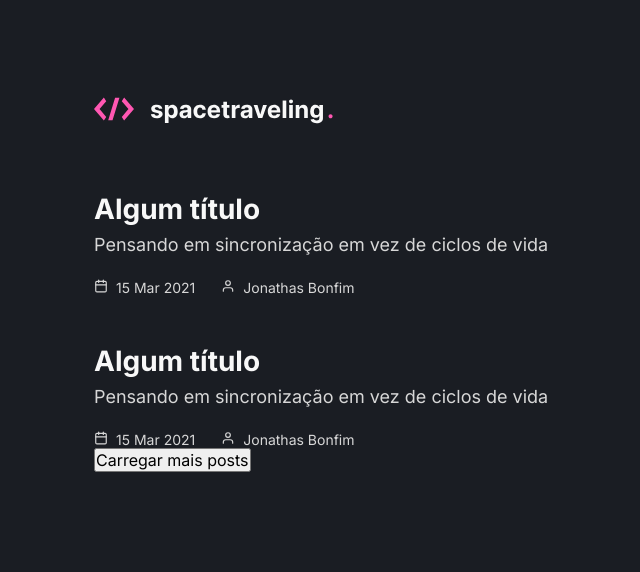
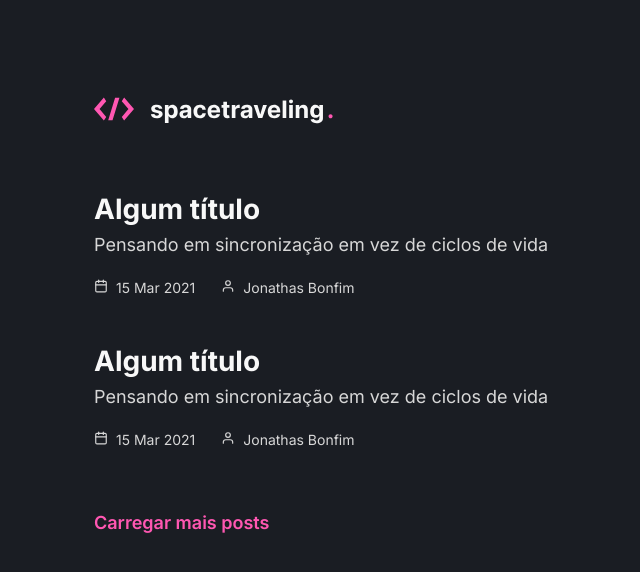
Before and after one commit to Jonathas-bonfim/blog-person, a Next.js app: page / in a window 1280 px wide. Shown: the top 572 px of the page, without its empty margins (196-836 px from the left). Built offline with nearby package versions, Linux system fonts and the light colour scheme.

Commit message:
Button posts

```diff
--- a/src/pages/index.tsx
+++ b/src/pages/index.tsx
@@ -66,8 +66,8 @@ export default function Home() {
               </ul>
             </a>
           </Link>
+          <button type="button">Carregar mais posts</button>
         </div>
-        <button type="button">Carregar mais posts</button>
       </main>
     </>
   )
```
